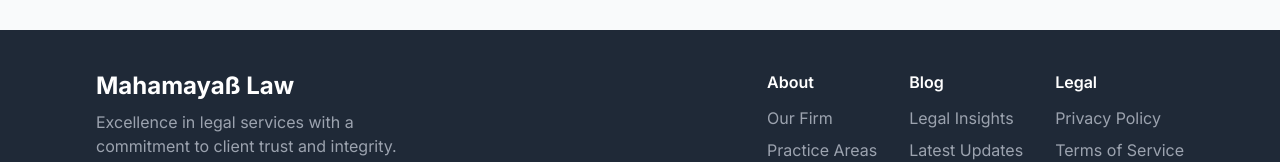
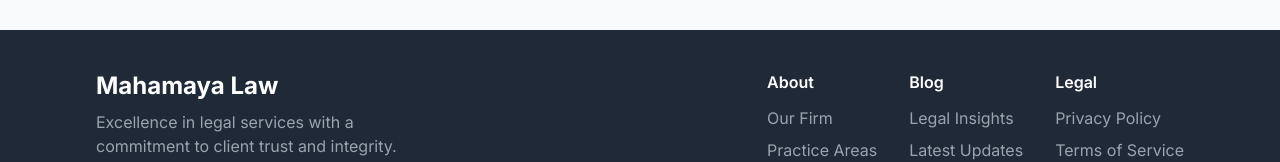
Before and after one commit to Mahamaya-Law-Associates/mahamaya-law-UI, a Next.js app: page /contactus in a window 1280 px wide. Shown: the part 854-1016 px from the top of the page. Built offline with nearby package versions, Linux system fonts and the light colour scheme.

Commit message:
text fix

```diff
--- a/src/components/Footer.jsx
+++ b/src/components/Footer.jsx
@@ -43,7 +43,7 @@
         <div className="flex flex-col md:flex-row justify-between">
           {/* Branding */}
           <div className="mb-8 md:mb-0">
-            <h3 className="text-white text-2xl font-bold mb-2">Mahamayaß Law</h3>
+            <h3 className="text-white text-2xl font-bold mb-2">Mahamaya Law</h3>
             <p className="text-gray-400 max-w-xs">
               Excellence in legal services with a commitment to client trust and integrity.
             </p>
```
